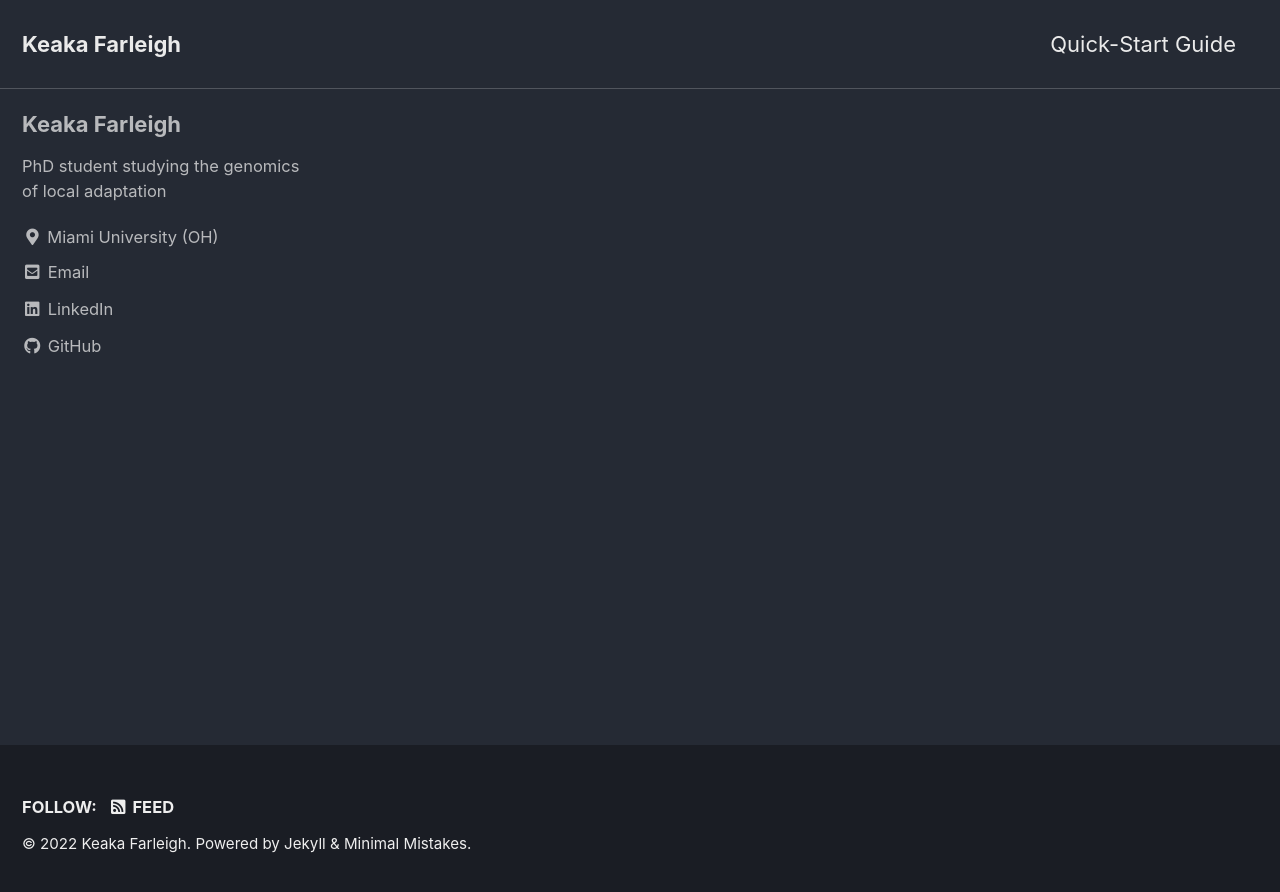
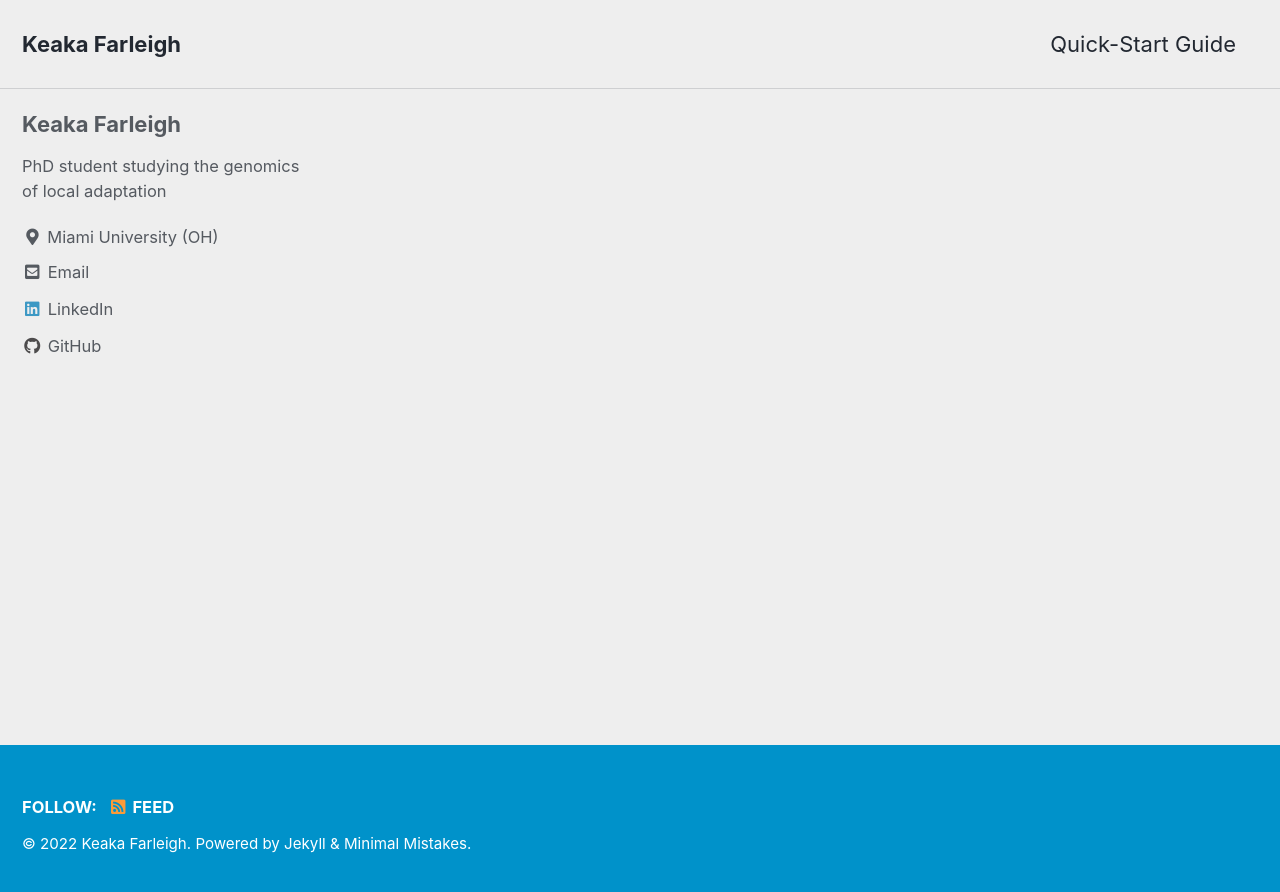
Before and after one commit to kfarleigh/kfarleigh.github.io, a Jekyll site: the page built from index.html, in a window 1280 px wide. Shown: the top 892 px of the page. Built offline with Jekyll 4.4.1, drawn with Linux system fonts in a browser that asks for light colours; cached includes are drawn as plain includes; the list of posts is cut into pages by our own code.

Commit message:
Update _config.yml

```diff
--- a/_config.yml
+++ b/_config.yml
@@ -12,7 +12,7 @@
 
 # theme                  : "minimal-mistakes-jekyll"
 # remote_theme           : "mmistakes/minimal-mistakes"
-minimal_mistakes_skin    : "dark" #, "air", "aqua", "contrast", "dark", "dirt", "neon", "mint", "plum", "sunrise"
+minimal_mistakes_skin    : "air" #, "air", "aqua", "contrast", "dark", "dirt", "neon", "mint", "plum", "sunrise"
 
 # Site Settings
 locale                   : "en-US"
@@ -20,7 +20,7 @@ title                    : "Keaka Farleigh"
 title_separator          : "-"
 name                     : "Keaka Farleigh"
 description              : "Genomics of local adptation"
-url                      : # the base hostname & protocol for your site e.g. "https://mmistakes.github.io"
+url                      : "https://github.com/kfarleigh/kfarleigh.github.io"
 baseurl                  : # the subpath of your site, e.g. "/blog"
 repository               : # GitHub username/repo-name e.g. "mmistakes/minimal-mistakes"
 teaser                   : # path of fallback teaser image, e.g. "/assets/images/500x300.png"
```
